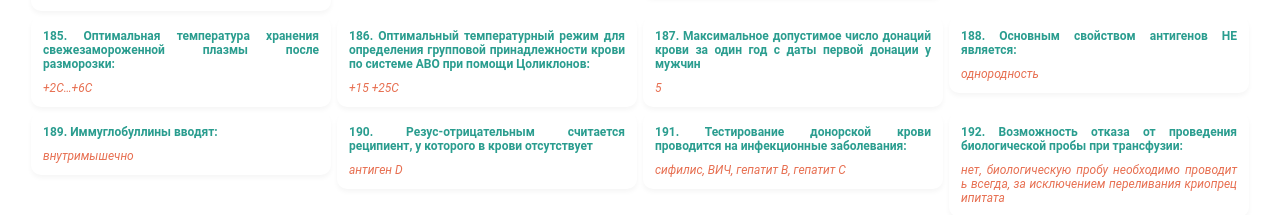
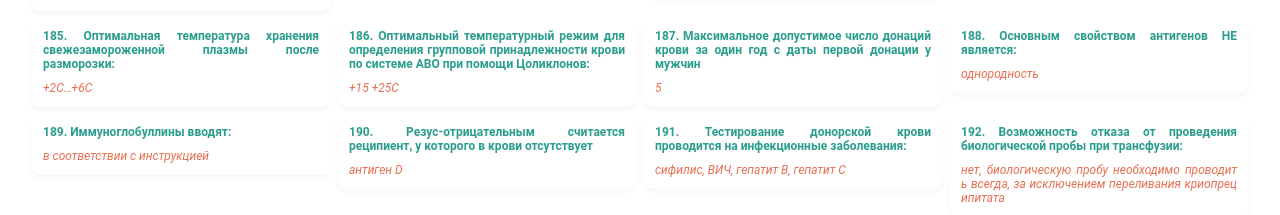
Before and after one commit to dfr8938/transfusio-app, a React (Create React App) app: page / in a window 1280 px wide. Shown: the part 5525-5740 px from the top of the page. Built offline with nearby package versions, Linux system fonts and the light colour scheme.

Commit message:
changed question and added new answer

```diff
--- a/src/database/database.js
+++ b/src/database/database.js
@@ -1068,8 +1068,8 @@ const listAnswers = [
   },
   {
     id: 188,
-    question: "Иммуглобуллины вводят:",
-    answer: "внутримышечно",
+    question: "Иммуноглобуллины вводят:",
+    answer: "в соответствии с инструкцией",
   },
   {
     id: 189,
```
